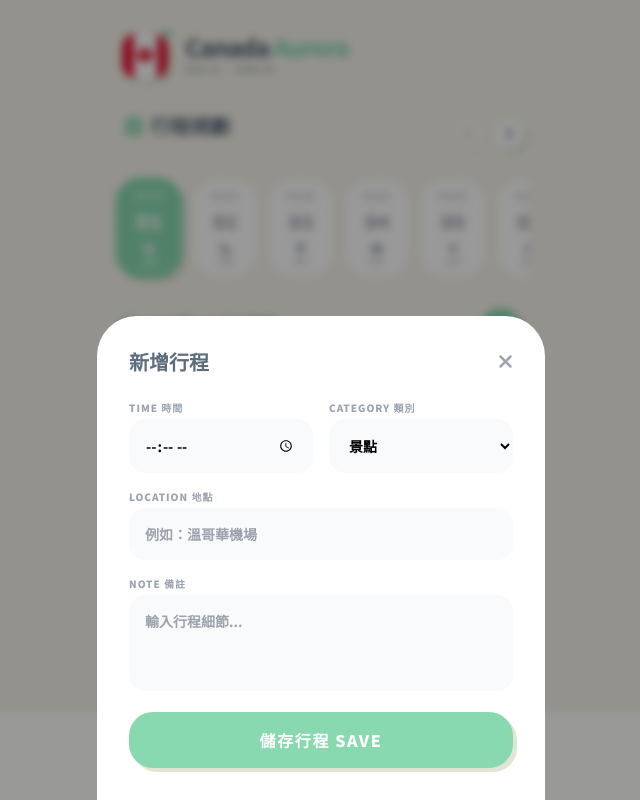
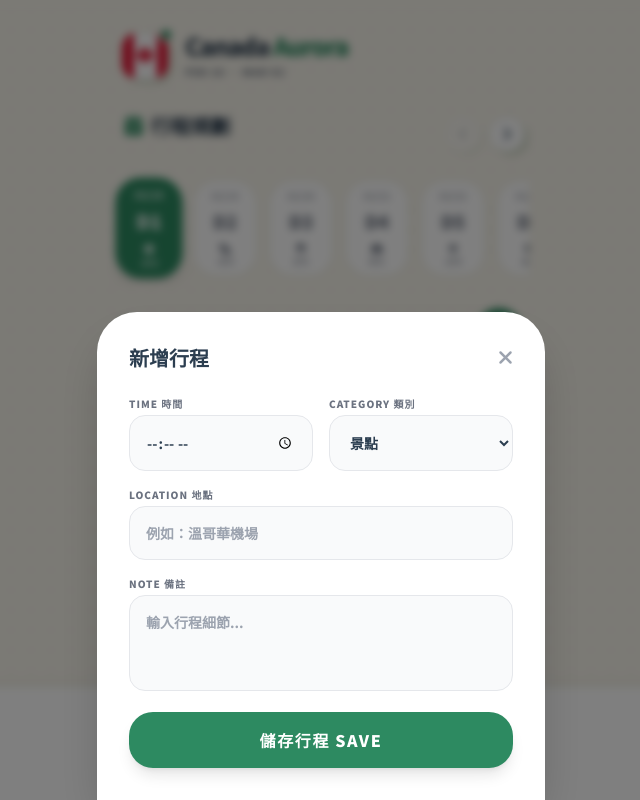
Before and after one commit to latrello/canada-aurora, a React (Vite) app: page / in a window 1280 px wide. Both pictures are taken after a click on the button 820 px from the left and 328 px from the top of the page. Shown: the top 800 px of the page, without its empty margins (319-959 px from the left). Built offline with nearby package versions, Linux system fonts and the light colour scheme.

Commit message:
Add files via upload

```diff
--- a/App.tsx
+++ b/App.tsx
@@ -33,21 +33,21 @@ const App: React.FC = () => {
       {/* Header */}
       <header className="flex items-center gap-4 mb-8 px-2 group">
         <div className="relative">
-          <div className="w-12 h-12 bg-white rounded-2xl flex soft-shadow border border-[#E0E5D5] overflow-hidden">
+          <div className="w-12 h-12 bg-white rounded-2xl flex soft-shadow border border-[#D5DBCB] overflow-hidden">
              <div className="w-1/4 h-full bg-[#E31837]"></div>
              <div className="w-1/2 h-full bg-white flex items-center justify-center">
                 <i className="fa-brands fa-canadian-maple-leaf text-xl text-[#E31837]"></i>
              </div>
              <div className="w-1/4 h-full bg-[#E31837]"></div>
           </div>
-          <div className="absolute -top-1 -right-1 w-3 h-3 bg-[#88D8B0] rounded-full border-2 border-[#F7F4EB]"></div>
+          <div className="absolute -top-1 -right-1 w-3.5 h-3.5 bg-[#2D8A61] rounded-full border-2 border-[#F7F4EB] shadow-sm"></div>
         </div>
 
         <div className="flex flex-col">
-          <h1 className="text-2xl font-black text-[#5D6D7E] tracking-tighter leading-none">
-            Canada <span className="text-[#88D8B0]">Aurora</span>
+          <h1 className="text-2xl font-black text-[#2C3E50] tracking-tighter leading-none">
+            Canada <span className="text-[#2D8A61]">Aurora</span>
           </h1>
-          <p className="text-[9px] text-gray-400 font-black uppercase tracking-widest mt-1">Feb 18 — Mar 02</p>
+          <p className="text-[10px] text-gray-500 font-black uppercase tracking-widest mt-1.5">Feb 18 — Mar 02</p>
         </div>
       </header>
 
@@ -57,18 +57,18 @@ const App: React.FC = () => {
       </main>
 
       {/* Bottom Navigation */}
-      <nav className="fixed bottom-0 left-0 right-0 bg-white/95 backdrop-blur-md border-t border-[#E0E5D5] pb-6 pt-2 px-2 safe-area-bottom z-50">
+      <nav className="fixed bottom-0 left-0 right-0 bg-white/95 backdrop-blur-md border-t border-[#D5DBCB] pb-8 pt-3 px-2 safe-area-bottom z-50 shadow-[0_-4px_10px_rgba(0,0,0,0.03)]">
         <div className="max-w-md mx-auto flex justify-around items-center">
           {navItems.map(item => (
             <button
               key={item.id}
               onClick={() => setActiveTab(item.id)}
-              className={`flex flex-col items-center gap-1 transition-all ${activeTab === item.id ? 'text-[#88D8B0]' : 'text-gray-300'}`}
+              className={`flex flex-col items-center gap-1.5 transition-all ${activeTab === item.id ? 'text-[#2D8A61] scale-110' : 'text-gray-400'}`}
             >
-              <div className={`w-10 h-10 rounded-xl flex items-center justify-center transition-all ${activeTab === item.id ? 'bg-[#88D8B0]/10 ring-1 ring-[#88D8B0]/20' : ''}`}>
-                <i className={`fa-solid ${item.icon} text-lg`}></i>
+              <div className={`w-12 h-12 rounded-2xl flex items-center justify-center transition-all ${activeTab === item.id ? 'bg-[#2D8A61]/10 ring-1 ring-[#2D8A61]/30 shadow-inner' : ''}`}>
+                <i className={`fa-solid ${item.icon} text-xl`}></i>
               </div>
-              <span className="text-[9px] font-bold">{item.label}</span>
+              <span className={`text-[11px] font-black uppercase tracking-tight ${activeTab === item.id ? 'opacity-100' : 'opacity-60'}`}>{item.label}</span>
             </button>
           ))}
         </div>
--- a/ScheduleView.tsx
+++ b/ScheduleView.tsx
@@ -38,10 +38,15 @@ const initialScheduleData: Record<string, ScheduleItem[]> = {
     { id: '19-3', time: '19:30', location: '加拿大廣場 Canada Place', category: Category.SCENERY, note: '欣賞夜景回民宿 \n Enjoy the night view' }
   ],
   '2024-02-20': [
-    { id: '20-1', time: '09:00', location: '托瓦遜渡輪碼頭 Tsawwassen Ferry Terminal', category: Category.SCENERY, note: '搭乘渡輪前往維多利亞 \n Take BC Ferries to Victoria' },
-    { id: '20-2', time: '12:00', location: '維多利亞唐人街 Victoria Chinatown', category: Category.SCENERY, note: '加拿大最古老的唐人街 \n Canada\'s oldest Chinatown' },
-    { id: '20-3', time: '14:00', location: '卑詩省議會大廈 BC Parliament Buildings', category: Category.SCENERY },
-    { id: '20-4', time: '16:00', location: '維多利亞漁人碼頭 Fisherman\'s Wharf Victoria', category: Category.FOOD, note: '必吃炸魚薯條 \n Famous Fish & Chips here' }
+    { id: '20-1', time: '07:00', location: '出門 (Lyft or 捷運)', category: Category.TRANSPORT, note: '預估車費 $40-50 \n Estimated fare: Uber $50 / Lyft $40' },
+    { id: '20-2', time: '09:00', location: 'BC Ferries 渡輪 (Tsawwassen to Victoria)', category: Category.TRANSPORT, note: '船程 1.5hr。開船前 60~30 分鐘報到 \n Check-in 30-60 mins before. Departure at 9:00 AM' },
+    { id: '20-3', time: '11:40', location: '碼頭公車站 (Bus 70/72)', category: Category.TRANSPORT, note: '前往維多利亞市中心，約半小時 \n Bus 70 is faster, Bus 72 slower. Fare $2.5' },
+    { id: '20-4', time: '12:30', location: '維多利亞唐人街 & 番攤巷', category: Category.SCENERY, note: '第一站：維多利亞唐人街 (Victoria Chinatown) \n 第二站：番攤巷 (Fan Tan Alley)' },
+    { id: '20-5', time: '14:00', location: '內港步道 & 卑詩省議會大廈', category: Category.SCENERY, note: '第三站：內港步道 (Inner Harbour) \n 第四站：卑詩省議會大廈 (BC Legislative Assembly)' },
+    { id: '20-6', time: '16:00', location: '維多利亞漁人碼頭', category: Category.FOOD, note: '第五站：漁人碼頭 (Fisherman\'s Wharf) \n 推薦炸魚薯條' },
+    { id: '20-7', time: '17:30', location: '搭乘公車返回碼頭', category: Category.TRANSPORT, note: '17:30~18:10 (bus)' },
+    { id: '20-8', time: '19:00', location: 'BC Ferries 渡輪 (Victoria to Tsawwassen)', category: Category.TRANSPORT, note: '船程 1.5hr。19:00~20:35 \n Return trip to Vancouver' },
+    { id: '20-9', time: '21:00', location: 'Lyft 回家', category: Category.TRANSPORT }
   ],
   '2024-02-21': [
     { id: '21-1', time: '10:00', location: '格蘭維爾島市場 Granville Island Public Market', category: Category.SCENERY, note: '必喝蛤蜊酥皮濃湯 \n Clam Chowder is a must-try' },
@@ -212,10 +217,10 @@ const ScheduleView: React.FC = () => {
 
   const getCategoryTheme = (cat: Category) => {
     switch(cat) {
-      case Category.SCENERY: return 'bg-emerald-50 text-emerald-700 border-emerald-100';
-      case Category.FOOD: return 'bg-orange-50 text-orange-700 border-orange-100';
-      case Category.TRANSPORT: return 'bg-blue-50 text-blue-700 border-blue-100';
-      case Category.STAY: return 'bg-purple-50 text-purple-700 border-purple-100';
+      case Category.SCENERY: return 'bg-emerald-50 text-emerald-800 border-emerald-200';
+      case Category.FOOD: return 'bg-orange-50 text-orange-800 border-orange-200';
+      case Category.TRANSPORT: return 'bg-blue-50 text-blue-800 border-blue-200';
+      case Category.STAY: return 'bg-purple-50 text-purple-800 border-purple-200';
     }
   };
 
@@ -227,7 +232,7 @@ const ScheduleView: React.FC = () => {
           <button
             onClick={() => shiftDay('left')}
             disabled={sortedDates.indexOf(selectedDate) === 0}
-            className="w-8 h-8 rounded-full bg-white border border-[#E0E5D5] text-[#5D6D7E] flex items-center justify-center disabled:opacity-30 active:scale-90 transition-all soft-shadow"
+            className="w-9 h-9 rounded-full bg-white border border-[#D5DBCB] text-[#34495E] flex items-center justify-center disabled:opacity-30 active:scale-90 transition-all soft-shadow"
             title="將整日行程往前挪移"
           >
             <i className="fa-solid fa-angle-left"></i>
@@ -235,7 +240,7 @@ const ScheduleView: React.FC = () => {
           <button
             onClick={() => shiftDay('right')}
             disabled={sortedDates.indexOf(selectedDate) === sortedDates.length - 1}
-            className="w-8 h-8 rounded-full bg-white border border-[#E0E5D5] text-[#5D6D7E] flex items-center justify-center disabled:opacity-30 active:scale-90 transition-all soft-shadow"
+            className="w-9 h-9 rounded-full bg-white border border-[#D5DBCB] text-[#34495E] flex items-center justify-center disabled:opacity-30 active:scale-90 transition-all soft-shadow"
             title="將整日行程往後挪移"
           >
             <i className="fa-solid fa-angle-right"></i>
@@ -251,9 +256,9 @@ const ScheduleView: React.FC = () => {
             <button
               key={date}
               onClick={() => setSelectedDate(date)}
-              className={`flex-shrink-0 w-16 h-24 rounded-3xl flex flex-col items-center justify-center transition-all ${isSelected ? 'bg-[#88D8B0] text-white soft-shadow scale-105' : 'bg-white text-gray-400'}`}
+              className={`flex-shrink-0 w-16 h-24 rounded-3xl flex flex-col items-center justify-center transition-all ${isSelected ? 'bg-[#2D8A61] text-white soft-shadow scale-105 shadow-lg' : 'bg-white text-gray-500 border border-[#E0E5D5]'}`}
             >
-              <span className="text-[10px] opacity-70 mb-1 font-bold">{date.split('-')[1]}/{date.split('-')[2]}</span>
+              <span className={`text-[10px] ${isSelected ? 'opacity-90' : 'opacity-60'} mb-1 font-bold`}>{date.split('-')[1]}/{date.split('-')[2]}</span>
               <span className="text-lg font-black">D{idx + 1}</span>
               {weather && (
                 <div className="mt-2 flex flex-col items-center">
@@ -267,7 +272,7 @@ const ScheduleView: React.FC = () => {
       </div>
 
       {isYellowknife && prediction && (
-        <Card className="mb-6 bg-gradient-to-br from-[#1a2a6c] to-[#b21f1f] text-white border-0">
+        <Card className="mb-6 bg-gradient-to-br from-[#1a2a6c] to-[#b21f1f] text-white border-0 shadow-xl">
           <div className="flex justify-between items-start">
             <div>
               <p className="text-[10px] opacity-80 uppercase tracking-widest font-black">Aurora Forecast / 極光預測</p>
@@ -281,42 +286,42 @@ const ScheduleView: React.FC = () => {
 
       <div className="flex items-center justify-between mb-6 px-2">
         <div className="flex items-center gap-2">
-           <i className="fa-solid fa-clock-rotate-left text-[#88D8B0] text-xl"></i>
-           <h2 className="text-xl font-black text-[#5D6D7E]">
+           <i className="fa-solid fa-clock-rotate-left text-[#2D8A61] text-xl"></i>
+           <h2 className="text-xl font-black text-[#2C3E50]">
              {selectedDate.split('-')[1]}月{selectedDate.split('-')[2]}日行程
            </h2>
         </div>
         <button
           onClick={openAddForm}
-          className="w-10 h-10 rounded-full bg-[#88D8B0] text-white flex items-center justify-center soft-shadow active:scale-90 transition-all"
+          className="w-11 h-11 rounded-full bg-[#2D8A61] text-white flex items-center justify-center soft-shadow active:scale-90 transition-all shadow-md"
         >
           <i className="fa-solid fa-plus"></i>
         </button>
       </div>
 
-      <div className="relative ml-4 pl-8 border-l-2 border-dashed border-[#E0E5D5] space-y-6">
+      <div className="relative ml-4 pl-8 border-l-2 border-dashed border-[#D5DBCB] space-y-6">
         {currentItems.length > 0 ? currentItems.map((item, index) => (
           <div key={item.id} className="relative group">
-            <div className="absolute -left-[41px] top-4 w-4 h-4 rounded-full bg-[#88D8B0] border-4 border-[#F7F4EB] z-10"></div>
-            <Card className="p-5 border-0 bg-white relative">
+            <div className="absolute -left-[41px] top-4 w-4 h-4 rounded-full bg-[#2D8A61] border-4 border-[#F7F4EB] z-10"></div>
+            <Card className="p-5 border-0 bg-white relative shadow-md">
               <div className="flex justify-between items-start mb-2">
                 <div className="flex-1 pr-4">
-                  <span className="text-[10px] font-black text-[#88D8B0] uppercase tracking-widest">{item.time}</span>
-                  <h4 className="text-lg font-black text-[#5D6D7E] leading-snug mt-1">{item.location}</h4>
+                  <span className="text-[10px] font-black text-[#2D8A61] uppercase tracking-widest">{item.time}</span>
+                  <h4 className="text-lg font-black text-[#2C3E50] leading-snug mt-1">{item.location}</h4>
                 </div>
 
                 <div className="flex flex-col gap-1 mr-2">
                    <button
                     onClick={() => moveItem(index, 'up')}
                     disabled={index === 0}
-                    className="w-6 h-6 rounded-lg bg-gray-50 text-gray-400 flex items-center justify-center text-[10px] disabled:opacity-20 active:scale-90"
+                    className="w-6 h-6 rounded-lg bg-gray-50 text-[#34495E] flex items-center justify-center text-[10px] disabled:opacity-20 active:scale-90 border border-gray-100"
                    >
                      <i className="fa-solid fa-chevron-up"></i>
                    </button>
                    <button
                     onClick={() => moveItem(index, 'down')}
                     disabled={index === currentItems.length - 1}
-                    className="w-6 h-6 rounded-lg bg-gray-50 text-gray-400 flex items-center justify-center text-[10px] disabled:opacity-20 active:scale-90"
+                    className="w-6 h-6 rounded-lg bg-gray-50 text-[#34495E] flex items-center justify-center text-[10px] disabled:opacity-20 active:scale-90 border border-gray-100"
                    >
                      <i className="fa-solid fa-chevron-down"></i>
                    </button>
@@ -329,22 +334,22 @@ const ScheduleView: React.FC = () => {
               </div>
 
               {item.note && (
-                <div className="mt-3 p-4 bg-gray-50 rounded-2xl border border-gray-100/50">
-                  <p className="text-gray-500 text-[11px] leading-relaxed whitespace-pre-wrap font-medium italic">
-                    <i className="fa-solid fa-quote-left mr-2 opacity-20 text-[#88D8B0]"></i>{item.note}
+                <div className="mt-3 p-4 bg-gray-50 rounded-2xl border border-gray-100/80">
+                  <p className="text-gray-700 text-[11px] leading-relaxed whitespace-pre-wrap font-bold italic">
+                    <i className="fa-solid fa-quote-left mr-2 opacity-30 text-[#2D8A61]"></i>{item.note}
                   </p>
                 </div>
               )}
 
               <div className="flex gap-2 mt-5">
-                <button onClick={() => handleOpenMap(item.location)} className="w-14 h-11 rounded-2xl bg-white border border-[#E0E5D5] text-gray-400 hover:text-[#88D8B0] flex flex-col items-center justify-center">
+                <button onClick={() => handleOpenMap(item.location)} className="w-14 h-11 rounded-2xl bg-white border border-[#D5DBCB] text-[#34495E] hover:text-[#2D8A61] flex flex-col items-center justify-center font-bold">
                   <i className="fa-solid fa-location-arrow text-sm"></i>
                   <span className="text-[7px] font-black uppercase mt-0.5">Map</span>
                 </button>
-                <button onClick={() => openEditForm(item)} className="flex-1 h-11 rounded-2xl bg-white border border-[#E0E5D5] text-gray-400 text-[10px] font-black uppercase tracking-widest hover:text-[#88D8B0] flex items-center justify-center gap-2">
+                <button onClick={() => openEditForm(item)} className="flex-1 h-11 rounded-2xl bg-white border border-[#D5DBCB] text-[#34495E] text-[10px] font-black uppercase tracking-widest hover:text-[#2D8A61] flex items-center justify-center gap-2">
                   <i className="fa-solid fa-pen text-[10px]"></i> 修改 Edit
                 </button>
-                <button onClick={() => handleDelete(item.id)} className="w-11 h-11 rounded-2xl bg-rose-50 text-rose-400 border border-rose-100 flex items-center justify-center hover:bg-rose-100">
+                <button onClick={() => handleDelete(item.id)} className="w-11 h-11 rounded-2xl bg-rose-50 text-rose-500 border border-rose-200 flex items-center justify-center hover:bg-rose-100 transition-colors">
                   <i className="fa-solid fa-trash-can"></i>
                 </button>
               </div>
@@ -353,17 +358,17 @@ const ScheduleView: React.FC = () => {
         )) : (
           <div className="text-center py-12 opacity-30">
             <i className="fa-solid fa-moon text-5xl mb-3"></i>
-            <p className="font-black text-sm uppercase tracking-widest">No Itinerary Planned<br/>今日無排定行程</p>
+            <p className="font-black text-sm uppercase tracking-widest text-[#2C3E50]">No Itinerary Planned<br/>今日無排定行程</p>
           </div>
         )}
       </div>
 
       {isFormOpen && (
-        <div className="fixed inset-0 bg-black/40 backdrop-blur-sm z-[60] flex items-end justify-center">
-          <div className="bg-white w-full max-w-md rounded-t-[40px] p-8 animate-in slide-in-from-bottom-full duration-300">
+        <div className="fixed inset-0 bg-black/50 backdrop-blur-sm z-[60] flex items-end justify-center">
+          <div className="bg-white w-full max-w-md rounded-t-[40px] p-8 animate-in slide-in-from-bottom-full duration-300 shadow-2xl">
             <div className="flex justify-between items-center mb-6">
-              <h3 className="text-xl font-black text-[#5D6D7E]">{editingItem ? '修改行程' : '新增行程'}</h3>
-              <button onClick={resetForm} className="text-gray-400 hover:text-gray-600">
+              <h3 className="text-xl font-black text-[#2C3E50]">{editingItem ? '修改行程' : '新增行程'}</h3>
+              <button onClick={resetForm} className="text-gray-400 hover:text-gray-600 transition-colors">
                 <i className="fa-solid fa-xmark text-xl"></i>
               </button>
             </div>
@@ -371,12 +376,12 @@ const ScheduleView: React.FC = () => {
             <div className="space-y-4">
               <div className="grid grid-cols-2 gap-4">
                 <div>
-                  <label className="text-[10px] font-black text-gray-400 uppercase tracking-widest block mb-1">Time 時間</label>
-                  <input type="time" value={time} onChange={e => setTime(e.target.value)} className="w-full bg-gray-50 border-none rounded-2xl p-4 text-sm font-bold focus:ring-2 focus:ring-[#88D8B0] outline-none" />
+                  <label className="text-[10px] font-black text-gray-500 uppercase tracking-widest block mb-1">Time 時間</label>
+                  <input type="time" value={time} onChange={e => setTime(e.target.value)} className="w-full bg-gray-50 border border-gray-200 rounded-2xl p-4 text-sm font-bold focus:ring-2 focus:ring-[#2D8A61] outline-none" />
                 </div>
                 <div>
-                  <label className="text-[10px] font-black text-gray-400 uppercase tracking-widest block mb-1">Category 類別</label>
-                  <select value={category} onChange={e => setCategory(e.target.value as Category)} className="w-full bg-gray-50 border-none rounded-2xl p-4 text-sm font-bold focus:ring-2 focus:ring-[#88D8B0] outline-none">
+                  <label className="text-[10px] font-black text-gray-500 uppercase tracking-widest block mb-1">Category 類別</label>
+                  <select value={category} onChange={e => setCategory(e.target.value as Category)} className="w-full bg-gray-50 border border-gray-200 rounded-2xl p-4 text-sm font-bold focus:ring-2 focus:ring-[#2D8A61] outline-none">
                     {Object.values(Category).map(cat => (
                       <option key={cat} value={cat}>{cat}</option>
                     ))}
@@ -384,14 +389,14 @@ const ScheduleView: React.FC = () => {
                 </div>
               </div>
               <div>
-                <label className="text-[10px] font-black text-gray-400 uppercase tracking-widest block mb-1">Location 地點</label>
-                <input type="text" value={location} onChange={e => setLocation(e.target.value)} placeholder="例如：溫哥華機場" className="w-full bg-gray-50 border-none rounded-2xl p-4 text-sm font-bold focus:ring-2 focus:ring-[#88D8B0] outline-none" />
+                <label className="text-[10px] font-black text-gray-500 uppercase tracking-widest block mb-1">Location 地點</label>
+                <input type="text" value={location} onChange={e => setLocation(e.target.value)} placeholder="例如：溫哥華機場" className="w-full bg-gray-50 border border-gray-200 rounded-2xl p-4 text-sm font-bold focus:ring-2 focus:ring-[#2D8A61] outline-none" />
               </div>
               <div>
-                <label className="text-[10px] font-black text-gray-400 uppercase tracking-widest block mb-1">Note 備註</label>
-                <textarea value={note} onChange={e => setNote(e.target.value)} placeholder="輸入行程細節..." className="w-full bg-gray-50 border-none rounded-2xl p-4 text-sm font-bold focus:ring-2 focus:ring-[#88D8B0] outline-none h-24 resize-none" />
+                <label className="text-[10px] font-black text-gray-500 uppercase tracking-widest block mb-1">Note 備註</label>
+                <textarea value={note} onChange={e => setNote(e.target.value)} placeholder="輸入行程細節..." className="w-full bg-gray-50 border border-gray-200 rounded-2xl p-4 text-sm font-bold focus:ring-2 focus:ring-[#2D8A61] outline-none h-24 resize-none" />
               </div>
-              <button onClick={handleSave} className="w-full bg-[#88D8B0] text-white py-4 rounded-3xl font-black uppercase tracking-widest soft-shadow active:scale-95 transition-all mt-4">
+              <button onClick={handleSave} className="w-full bg-[#2D8A61] text-white py-4 rounded-3xl font-black uppercase tracking-widest soft-shadow active:scale-95 transition-all mt-4 shadow-lg">
                 儲存行程 Save
               </button>
             </div>
--- a/UIProvider.tsx
+++ b/UIProvider.tsx
@@ -13,18 +13,18 @@ export const Button: React.FC<{
   variant?: 'primary' | 'secondary' | 'danger';
   className?: string;
 }> = ({ children, onClick, variant = 'primary', className = "" }) => {
-  const base = "px-6 py-3 rounded-2xl font-bold transition-all active:scale-95 flex items-center justify-center gap-2 ";
+  const base = "px-6 py-3 rounded-2xl font-black transition-all active:scale-95 flex items-center justify-center gap-2 shadow-sm ";
   const themes = {
-    primary: "bg-[#88D8B0] text-white",
-    secondary: "bg-white border-2 border-[#E0E5D5] text-[#5D6D7E]",
-    danger: "bg-rose-400 text-white"
+    primary: "bg-[#2D8A61] text-white",
+    secondary: "bg-white border-2 border-[#D5DBCB] text-[#2C3E50]",
+    danger: "bg-rose-500 text-white"
   };
   return <button onClick={onClick} className={`${base} ${themes[variant]} ${className}`}>{children}</button>;
 };
 
 export const SectionTitle: React.FC<{ title: string; icon?: string }> = ({ title, icon }) => (
   <div className="flex items-center gap-2 mb-4 px-2">
-    {icon && <i className={`${icon} text-[#88D8B0] text-xl`}></i>}
-    <h2 className="text-xl font-bold text-[#5D6D7E]">{title}</h2>
+    {icon && <i className={`${icon} text-[#2D8A61] text-xl`}></i>}
+    <h2 className="text-xl font-black text-[#2C3E50]">{title}</h2>
   </div>
 );
--- a/index.html
+++ b/index.html
@@ -21,14 +21,15 @@
         body {
             font-family: 'Noto Sans TC', sans-serif;
             background-color: #F7F4EB;
-            background-image: radial-gradient(#E0E5D5 1px, transparent 1px);
+            background-image: radial-gradient(#D5DBCB 1px, transparent 1px);
             background-size: 20px 20px;
             -webkit-tap-highlight-color: transparent;
             padding-top: env(safe-area-inset-top);
             padding-bottom: env(safe-area-inset-bottom);
+            color: #2C3E50;
         }
         .soft-shadow {
-            box-shadow: 4px 4px 0px #E0E5D5;
+            box-shadow: 4px 4px 0px #D5DBCB;
         }
         .no-scrollbar::-webkit-scrollbar {
             display: none;
@@ -42,7 +43,7 @@
             -webkit-user-select: none;
             -webkit-overflow-scrolling: touch;
         }
-        input, textarea {
+        input, textarea, select {
             -webkit-user-select: text;
         }
         .safe-area-bottom {
@@ -72,13 +73,12 @@
 <body class="overflow-x-hidden fade-in-pwa">
     <div id="root"></div>
     <script>
-        // 改良後的 Service Worker 註冊，增加錯誤容錯避免報錯導致白屏
         if ('serviceWorker' in navigator) {
             window.addEventListener('load', () => {
                 navigator.serviceWorker.register('./sw.js')
                     .then(reg => console.log('SW Registered'))
                     .catch(err => {
-                        console.warn('Service Worker 註冊被跳過 (這在開發預覽環境是正常的):', err.message);
+                        console.warn('Service Worker 註冊被跳過:', err.message);
                     });
             });
         }
```
Also changed, not shown: AIChatView.tsx (+23 -9 lines), ExchangeView.tsx (+20 -13 lines), ExpenseView.tsx (+47 -43 lines).
